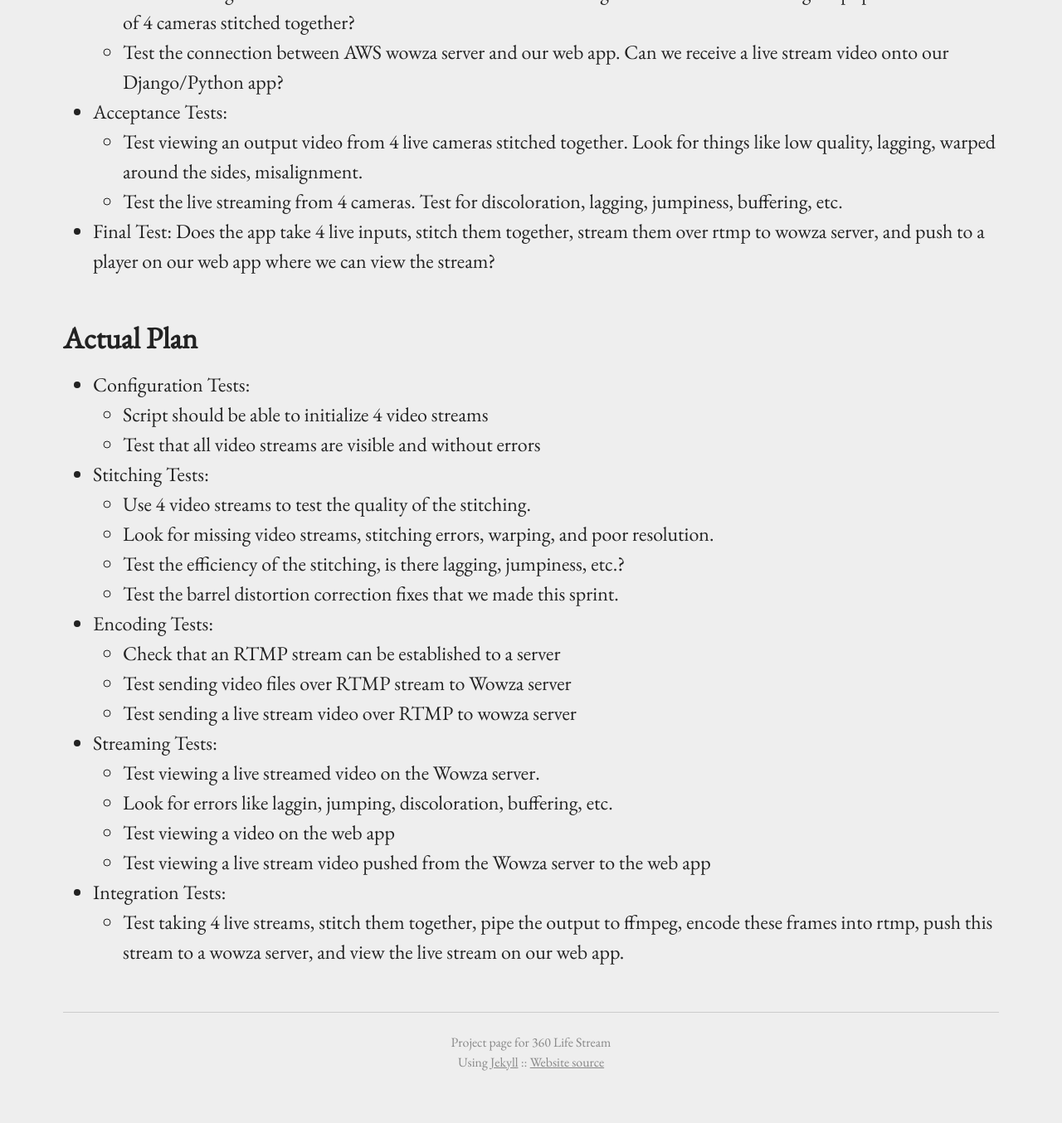
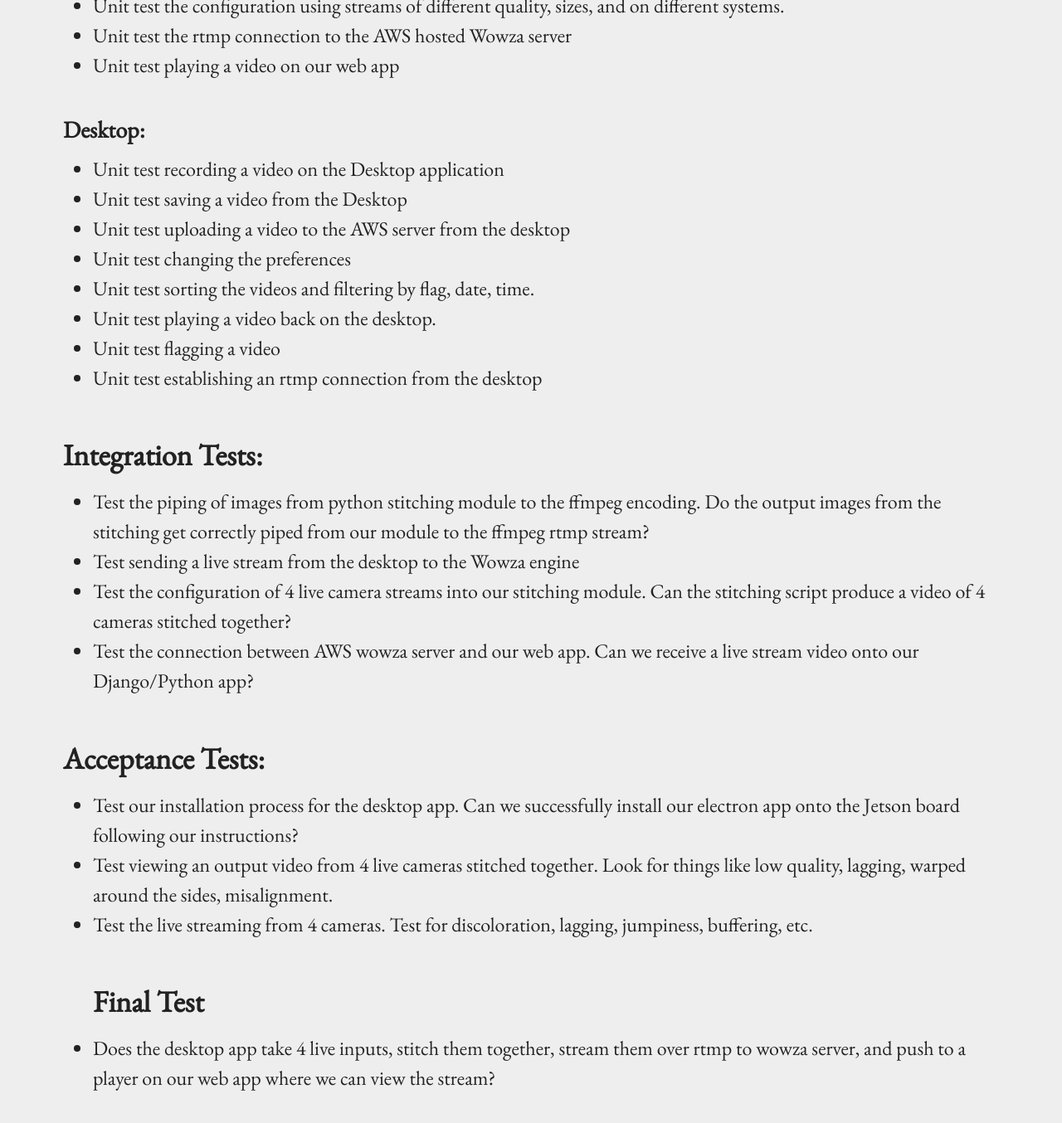
Before and after one commit to 360ls/360ls, a Jekyll site: the page built from _sprint/sprint4/testing.md, in a window 1280 px wide and 1400 px high, scrolled down 892 px. Shown: the top 1354 px of the window at 83% size. Built offline with Jekyll 4.4.1, drawn with Linux system fonts in a browser that asks for light colours; before the commit the page ends 2208 px from its top, so only the background shows below that; some of the changed text lies outside the part shown.

Commit message:
added test plan for sprint4

```diff
--- a/_sprint/sprint4/testing.md
+++ b/_sprint/sprint4/testing.md
@@ -5,34 +5,51 @@ title: Test Plan
 
 ## Ideal Plan
 
-- Unit Tests:
+## Unit Tests:
+### Stitching:
   - Use unit tests to systematically measure the functionality of the python stitching script.
   - Unit test the barrel distortion fixes that we made this sprint. Can we correctly calibrate the videos to reduce fish eye and barrel distortion?
   - Unit test the remapping of the calibrated images
   - Unit test the efficiency of the stitching algorithm. Are we stitching quickly enough to establish a true live stream.
+
+### Streaming:
   - Unit test the speed of the encoding. Is ffmpeg reading and encoding at a rate that is acceptable to produce a smooth live stream?
   - Unit test calibration of 4 live camera feeds.
   - Unit test the configuration using streams of different quality, sizes, and on different systems.
   - Unit test the rtmp connection to the AWS hosted Wowza server
   - Unit test playing a video on our web app
 
-- Integration Tests:
+### Desktop:
+  - Unit test recording a video on the Desktop application
+  - Unit test saving a video from the Desktop
+  - Unit test uploading a video to the AWS server from the desktop
+  - Unit test changing the preferences
+  - Unit test sorting the videos and filtering by flag, date, time.
+  - Unit test playing a video back on the desktop.
+  - Unit test flagging a video
+  - Unit test establishing an rtmp connection from the desktop
+
+## Integration Tests:
   - Test the piping of images from python stitching module to the ffmpeg encoding. Do the output images from the stitching get correctly piped from our module to the ffmpeg rtmp stream?
+  - Test sending a live stream from the desktop to the Wowza engine
   - Test the configuration of 4 live camera streams into our stitching module. Can the stitching script produce a video of 4 cameras stitched together?
   - Test the connection between AWS wowza server and our web app. Can we receive a live stream video onto our Django/Python app?
 
 
-- Acceptance Tests:
+## Acceptance Tests:
+  - Test our installation process for the desktop app. Can we successfully install our electron app onto the Jetson board following our instructions?
   - Test viewing an output video from 4 live cameras stitched together. Look for things like low quality, lagging, warped around the sides, misalignment.
   - Test the live streaming from 4 cameras. Test for discoloration, lagging, jumpiness, buffering, etc.
-- Final Test: Does the app take 4 live inputs, stitch them together, stream them over rtmp to wowza server, and push to a player on our web app where we can view the stream?
+## Final Test
+  - Does the desktop app take 4 live inputs, stitch them together, stream them over rtmp to wowza server, and push to a player on our web app where we can view the stream?
 
 
-## Actual Plan
+# Actual Plan
 
 - Configuration Tests:
   - Script should be able to initialize 4 video streams
   - Test that all video streams are visible and without errors
+  - We should be able to install the desktop app onto the Jetson board
 
 - Stitching Tests:
   - Use 4 video streams to test the quality of the stitching.
@@ -47,9 +64,19 @@ title: Test Plan
 
 - Streaming Tests:
   - Test viewing a live streamed video on the Wowza server.
-  - Look for errors like laggin, jumping, discoloration, buffering, etc.
+  - Look for errors like lagging, jumping, discoloration, buffering, etc.
   - Test viewing a video on the web app
   - Test viewing a live stream video pushed from the Wowza server to the web app
 
+- Desktop Tests:
+  - Recording a video on the Desktop application
+  - Saving a video from the Desktop
+  - Uploading a video to the AWS server from the desktop
+  - Changing the preferences
+  - Sorting the videos and filtering by flag, date, time.
+  - Playing a video back on the desktop.
+  - Flagging a video
+  - Establishing an rtmp connection from the desktop
+
 - Integration Tests:
   - Test taking 4 live streams, stitch them together, pipe the output to ffmpeg, encode these frames into rtmp, push this stream to a wowza server, and view the live stream on our web app.
```
